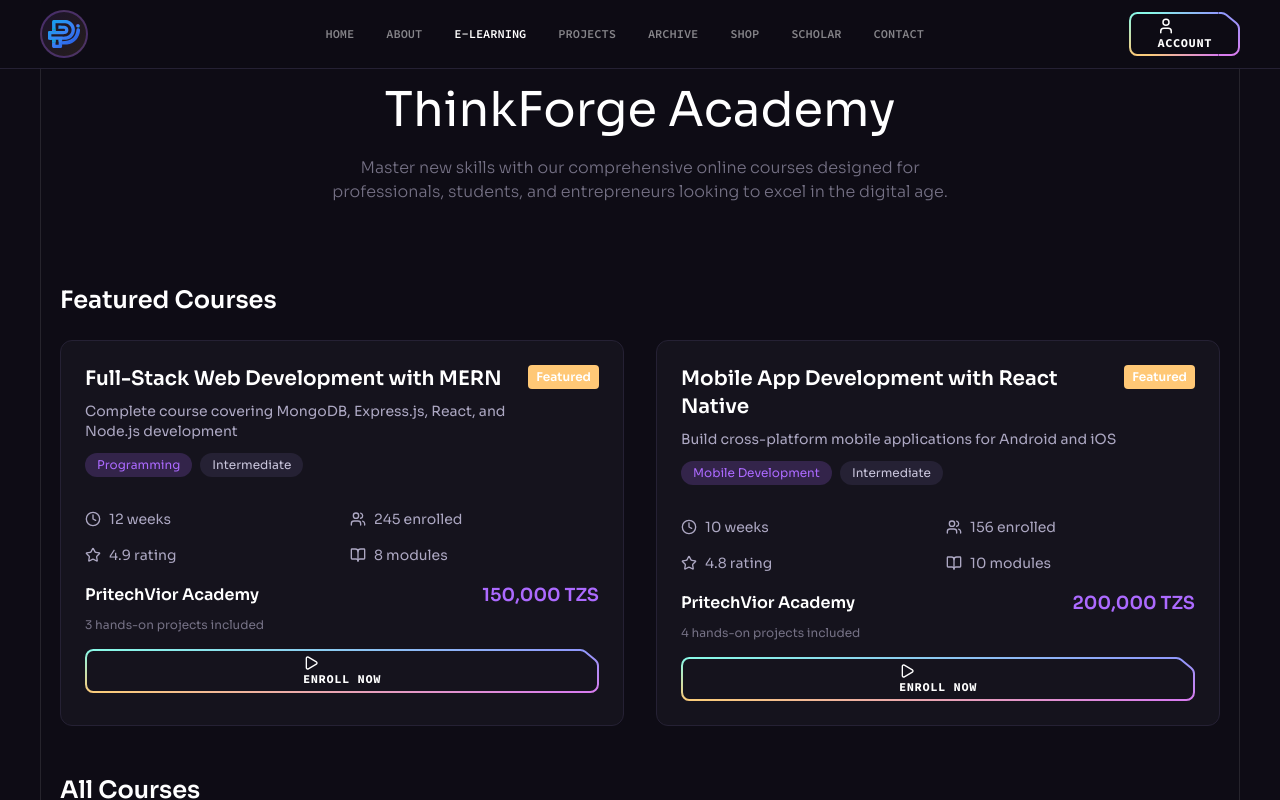
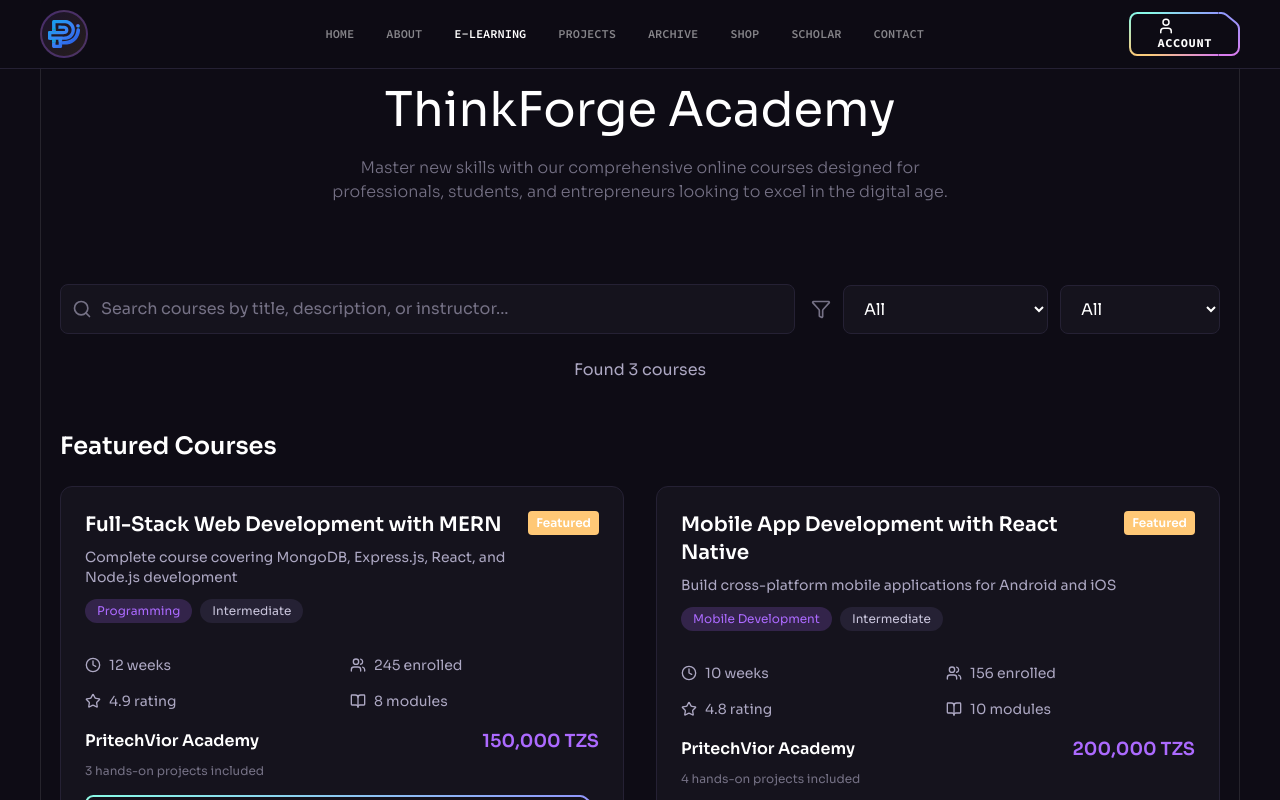
Before and after one commit to Pritech-Vior/PritechVior, a React (Vite) app in the folder front_end/: page /thinkforge in a window 1280 px wide. Shown: the top 800 px of the page. Built offline with nearby package versions, Linux system fonts and the light colour scheme.

Commit message:
Added Sorting in all pages

```diff
--- a/front_end/src/components/Contact.jsx
+++ b/front_end/src/components/Contact.jsx
@@ -34,8 +34,8 @@ const Contact = () => {
                   <div>
                     <h6 className="h6 text-n-1 mb-1">Address</h6>
                     <p className="body-2 text-n-4">
-                      Dar es Salaam, Tanzania<br />
-                      East Africa Technology Hub
+                      Mbeya, Tanzania<br />
+                      Southern Highlands Technology Hub
                     </p>
                   </div>
                 </div>
--- a/front_end/src/constants/index.js
+++ b/front_end/src/constants/index.js
@@ -339,7 +339,7 @@ export const projects = [
     image: "healthcare-system.jpg",
     status: "In Production",
     year: "2024",
-    client: "Dar es Salaam Medical Center",
+    client: "Mbeya Regional Medical Center",
     link: "#"
   }
 ];
@@ -793,7 +793,7 @@ export const studentStories = [
   {
     id: "0",
     name: "Amina Hassan",
-    university: "University of Dar es Salaam",
+    university: "University of Mbeya",
     course: "Computer Science",
     year: "2024",
     project: "E-Commerce Platform for Local SMEs",
--- a/front_end/src/pages/ContactPage.jsx
+++ b/front_end/src/pages/ContactPage.jsx
@@ -23,7 +23,7 @@ const ContactPage = () => {
     {
       icon: <MapPin className="w-6 h-6 text-color-1" />,
       title: "Visit Us",
-      details: "Tanzania",
+      details: "Mbeya, Tanzania",
       description: "Meet us at our office location"
     },
     {
--- a/front_end/src/pages/ThinkForgePage.jsx
+++ b/front_end/src/pages/ThinkForgePage.jsx
@@ -1,12 +1,28 @@
-import { BookOpen, Users, Clock, Star, Award, Play } from "lucide-react";
+import { BookOpen, Users, Clock, Star, Award, Play, Search, Filter } from "lucide-react";
 import Section from "../components/Section";
 import Heading from "../components/Heading";
 import Button from "../components/Button";
 import Header from "../components/Header";
 import Footer from "../components/Footer";
 import { courses } from "../constants";
+import { useState } from "react";
 
 const ThinkForgePage = () => {
+  const [searchTerm, setSearchTerm] = useState("");
+  const [selectedCategory, setSelectedCategory] = useState("All");
+  const [selectedLevel, setSelectedLevel] = useState("All");
+
+  const categories = ["All", "Programming", "Design", "Business", "Marketing", "Data Science", "Web Development"];
+  const levels = ["All", "Beginner", "Intermediate", "Advanced"];
+
+  const filteredCourses = courses.filter(course => {
+    const matchesSearch = course.title.toLowerCase().includes(searchTerm.toLowerCase()) ||
+                         course.description.toLowerCase().includes(searchTerm.toLowerCase()) ||
+                         course.instructor.toLowerCase().includes(searchTerm.toLowerCase());
+    const matchesCategory = selectedCategory === "All" || course.category === selectedCategory;
+    const matchesLevel = selectedLevel === "All" || course.level === selectedLevel;
+    return matchesSearch && matchesCategory && matchesLevel;
+  });
   const CourseCard = ({ course }) => (
     <div className="bg-n-7 rounded-xl p-6 border border-n-6 hover:border-color-1 transition-colors">
       <div className="flex items-start justify-between mb-4">
@@ -75,11 +91,54 @@ const ThinkForgePage = () => {
             text="Master new skills with our comprehensive online courses designed for professionals, students, and entrepreneurs looking to excel in the digital age."
           />
 
+          {/* Search and Filter Section */}
+          <div className="mb-12">
+            <div className="flex flex-col lg:flex-row gap-4 mb-6">
+              <div className="relative flex-1">
+                <Search size={20} className="absolute left-3 top-1/2 transform -translate-y-1/2 text-n-4" />
+                <input
+                  type="text"
+                  placeholder="Search courses by title, description, or instructor..."
+                  value={searchTerm}
+                  onChange={(e) => setSearchTerm(e.target.value)}
+                  className="w-full pl-10 pr-4 py-3 bg-n-7 border border-n-6 rounded-lg text-n-1 placeholder-n-4 focus:border-color-1 focus:outline-none transition-colors"
+                />
+              </div>
+              <div className="flex items-center gap-3">
+                <Filter size={20} className="text-n-4" />
+                <select
+                  value={selectedCategory}
+                  onChange={(e) => setSelectedCategory(e.target.value)}
+                  className="px-4 py-3 bg-n-7 border border-n-6 rounded-lg text-n-1 focus:border-color-1 focus:outline-none transition-colors"
+                >
+                  {categories.map(category => (
+                    <option key={category} value={category}>{category}</option>
+                  ))}
+                </select>
+                <select
+                  value={selectedLevel}
+                  onChange={(e) => setSelectedLevel(e.target.value)}
+                  className="px-4 py-3 bg-n-7 border border-n-6 rounded-lg text-n-1 focus:border-color-1 focus:outline-none transition-colors"
+                >
+                  {levels.map(level => (
+                    <option key={level} value={level}>{level}</option>
+                  ))}
+                </select>
+              </div>
+            </div>
+
+            <div className="text-center text-n-3">
+              Found {filteredCourses.length} course{filteredCourses.length !== 1 ? 's' : ''}
+              {selectedCategory !== "All" && ` in ${selectedCategory}`}
+              {selectedLevel !== "All" && ` at ${selectedLevel} level`}
+            </div>
+          </div>
+
           {/* Featured Courses */}
           <div className="mb-12">
             <h2 className="text-2xl font-semibold text-n-1 mb-6">Featured Courses</h2>
             <div className="grid grid-cols-1 md:grid-cols-2 gap-8">
-              {courses.filter(course => course.featured).map((course) => (
+              {filteredCourses.filter(course => course.featured).map((course) => (
                 <CourseCard key={course.id} course={course} />
               ))}
             </div>
@@ -89,10 +148,18 @@ const ThinkForgePage = () => {
           <div>
             <h2 className="text-2xl font-semibold text-n-1 mb-6">All Courses</h2>
             <div className="grid grid-cols-1 md:grid-cols-2 lg:grid-cols-3 gap-6">
-              {courses.map((course) => (
+              {filteredCourses.map((course) => (
                 <CourseCard key={course.id} course={course} />
               ))}
             </div>
+
+            {filteredCourses.length === 0 && (
+              <div className="text-center py-12">
+                <BookOpen size={64} className="mx-auto text-n-4 mb-4" />
+                <h3 className="text-xl font-semibold text-n-1 mb-2">No courses found</h3>
+                <p className="text-n-3">Try adjusting your search terms, category, or level filter.</p>
+              </div>
+            )}
           </div>
 
           {/* Learning Paths */}
--- a/front_end/src/pages/ViorMartPage.jsx
+++ b/front_end/src/pages/ViorMartPage.jsx
@@ -1,12 +1,28 @@
-import { ShoppingCart, Star, Package, ExternalLink, Filter } from "lucide-react";
+import { ShoppingCart, Star, Package, ExternalLink, Filter, Search } from "lucide-react";
 import Section from "../components/Section";
 import Heading from "../components/Heading";
 import Button from "../components/Button";
 import Header from "../components/Header";
 import Footer from "../components/Footer";
 import { products } from "../constants";
+import { useState } from "react";
 
 const ViorMartPage = () => {
+  const [searchTerm, setSearchTerm] = useState("");
+  const [selectedCategory, setSelectedCategory] = useState("All");
+  const [selectedBrand, setSelectedBrand] = useState("All");
+
+  const categories = ["All", "Hardware", "Software", "Services", "Accessories", "Books"];
+  const brands = ["All", "Dell", "HP", "Microsoft", "Adobe", "Logitech", "PritechVior"];
+
+  const filteredProducts = products.filter(product => {
+    const matchesSearch = product.title.toLowerCase().includes(searchTerm.toLowerCase()) ||
+                         product.description.toLowerCase().includes(searchTerm.toLowerCase()) ||
+                         product.brand.toLowerCase().includes(searchTerm.toLowerCase());
+    const matchesCategory = selectedCategory === "All" || product.category === selectedCategory;
+    const matchesBrand = selectedBrand === "All" || product.brand === selectedBrand;
+    return matchesSearch && matchesCategory && matchesBrand;
+  });
   const ProductCard = ({ product }) => (
     <div className="bg-n-7 rounded-xl p-6 border border-n-6 hover:border-color-1 transition-colors">
       <div className="flex items-start justify-between mb-4">
@@ -82,11 +98,54 @@ const ViorMartPage = () => {
             text="Your one-stop shop for premium tech products, development services, and digital solutions. Quality products at competitive prices."
           />
 
+          {/* Search and Filter Section */}
+          <div className="mb-12">
+            <div className="flex flex-col lg:flex-row gap-4 mb-6">
+              <div className="relative flex-1">
+                <Search size={20} className="absolute left-3 top-1/2 transform -translate-y-1/2 text-n-4" />
+                <input
+                  type="text"
+                  placeholder="Search products by name, description, or brand..."
+                  value={searchTerm}
+                  onChange={(e) => setSearchTerm(e.target.value)}
+                  className="w-full pl-10 pr-4 py-3 bg-n-7 border border-n-6 rounded-lg text-n-1 placeholder-n-4 focus:border-color-1 focus:outline-none transition-colors"
+                />
+              </div>
+              <div className="flex items-center gap-3">
+                <Filter size={20} className="text-n-4" />
+                <select
+                  value={selectedCategory}
+                  onChange={(e) => setSelectedCategory(e.target.value)}
+                  className="px-4 py-3 bg-n-7 border border-n-6 rounded-lg text-n-1 focus:border-color-1 focus:outline-none transition-colors"
+                >
+                  {categories.map(category => (
+                    <option key={category} value={category}>{category}</option>
+                  ))}
+                </select>
+                <select
+                  value={selectedBrand}
+                  onChange={(e) => setSelectedBrand(e.target.value)}
+                  className="px-4 py-3 bg-n-7 border border-n-6 rounded-lg text-n-1 focus:border-color-1 focus:outline-none transition-colors"
+                >
+                  {brands.map(brand => (
+                    <option key={brand} value={brand}>{brand}</option>
+                  ))}
+                </select>
+              </div>
+            </div>
+
+            <div className="text-center text-n-3">
+              Found {filteredProducts.length} product{filteredProducts.length !== 1 ? 's' : ''}
+              {selectedCategory !== "All" && ` in ${selectedCategory}`}
+              {selectedBrand !== "All" && ` from ${selectedBrand}`}
+            </div>
+          </div>
+
           {/* Featured Products */}
           <div className="mb-12">
             <h2 className="text-2xl font-semibold text-n-1 mb-6">Featured Products</h2>
             <div className="grid grid-cols-1 md:grid-cols-2 gap-8">
-              {products.filter(product => product.featured).map((product) => (
+              {filteredProducts.filter(product => product.featured).map((product) => (
                 <ProductCard key={product.id} product={product} />
               ))}
             </div>
@@ -96,16 +155,20 @@ const ViorMartPage = () => {
           <div>
             <div className="flex items-center justify-between mb-6">
               <h2 className="text-2xl font-semibold text-n-1">All Products</h2>
-              <Button className="px-4 py-2 text-sm border border-n-4 text-n-1 hover:bg-n-7">
-                <Filter size={16} className="mr-2" />
-                Filter
-              </Button>
             </div>
             <div className="grid grid-cols-1 md:grid-cols-2 lg:grid-cols-3 gap-6">
-              {products.map((product) => (
+              {filteredProducts.map((product) => (
                 <ProductCard key={product.id} product={product} />
               ))}
             </div>
+
+            {filteredProducts.length === 0 && (
+              <div className="text-center py-12">
+                <Package size={64} className="mx-auto text-n-4 mb-4" />
+                <h3 className="text-xl font-semibold text-n-1 mb-2">No products found</h3>
+                <p className="text-n-3">Try adjusting your search terms, category, or brand filter.</p>
+              </div>
+            )}
           </div>
 
           {/* Categories */}
```
Also changed, not shown: front_end/index.html (+7 -6 lines), 1 other file (tests, documents, lock files or other folders).
